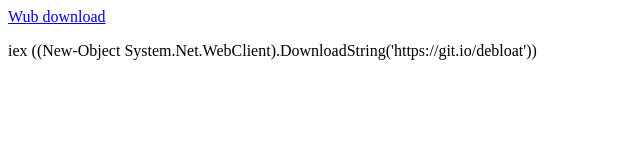
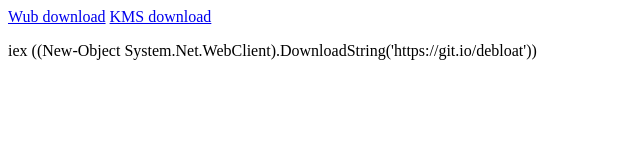
Before and after one commit to sethi-team/sethi-team.github.io, a plain HTML site: page index.html in a window 1280 px wide. Shown: the whole page, without its empty margins (0-640 px from the left). Drawn offline with Linux system fonts and the light colour scheme.

Commit message:
added kms

```diff
--- a/index.html
+++ b/index.html
@@ -8,6 +8,7 @@
 <body>
 
     <a href="./Wub.zip">Wub download</a>
+    <a href="./kms.zip">KMS download</a>
 
     <p>iex ((New-Object System.Net.WebClient).DownloadString('https://git.io/debloat'))</p>
 
```
Also changed, not shown: 1 other file.
